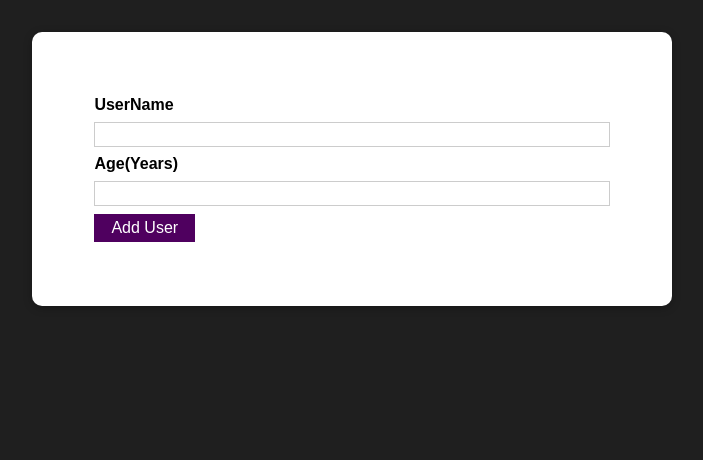
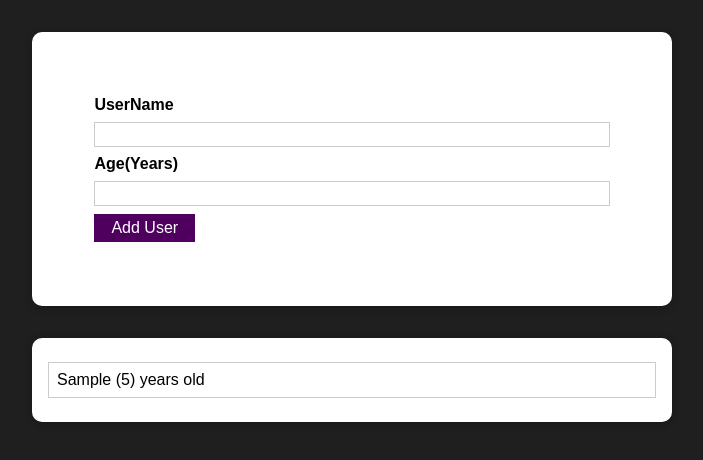
Before and after one commit to altnskmuhammed/React-Practice, a React (Create React App) app: page / in a window 1280 px wide. Both pictures are taken after typing "Sample", "5" into the empty fields and a click on the button "Add User". Shown: the top 460 px of the page, without its empty margins (288-991 px from the left). Built offline with nearby package versions, Linux system fonts and the light colour scheme.

Commit message:
managing state list of users

```diff
--- a/src/App.js
+++ b/src/App.js
@@ -1,10 +1,22 @@
-import React from "react";
+import React, { useState } from "react";
 import AddUser from "./components/Users/AddUser";
+import UsersList from "./components/Users/UsersList";
 
 function App() {
+  const [userList, setUserList] = useState([]);
+
+  const addUserHandler = (uName, uAge) => {
+    setUserList((prevUserList) => {
+      return [
+        ...prevUserList,
+        { name: uName, age: uAge, id: Math.random().toString() },
+      ];
+    });
+  };
   return (
     <div>
-      <AddUser />
+      <AddUser onAddUser={addUserHandler} />
+      <UsersList users={userList} />
     </div>
   );
 }
--- a/src/components/Users/AddUser.js
+++ b/src/components/Users/AddUser.js
@@ -2,8 +2,9 @@ import React, { useState } from "react";
 import Card from "../UI/Card";
 import classes from "./AddUser.module.css";
 import Button from "../UI/Button";
+import UsersList from "./UsersList";
 
-const AddUser = () => {
+const AddUser = (props) => {
   const [enteredUserName, setEnteredUserName] = useState("");
   const [enteredAge, setEnteredAge] = useState("");
   const addUserHandler = (event) => {
@@ -14,7 +15,7 @@ const AddUser = () => {
     if (+enteredAge < 1) {
       return;
     }
-    console.log(enteredAge, enteredUserName);
+    props.onAddUser(enteredUserName, enteredAge);
     setEnteredUserName("");
     setEnteredAge("");
   };
--- /dev/null
+++ b/src/components/Users/UsersList.js
@@ -0,0 +1,19 @@
+import React from "react";
+import Card from "../UI/Card";
+import classes from "./UsersList.module.css";
+
+const UsersList = (props) => {
+  return (
+    <Card className={classes.users}>
+      <ul>
+        {props.users.map((user) => (
+          <li key={user.id}>
+            {user.name} ({user.age}) years old
+          </li>
+        ))}
+      </ul>
+    </Card>
+  );
+};
+
+export default UsersList;
--- /dev/null
+++ b/src/components/Users/UsersList.module.css
@@ -0,0 +1,16 @@
+.users {
+  margin: 2rem auto;
+  width: 90%;
+  max-width: 40rem;
+}
+
+.users ul {
+  list-style: none;
+  padding: 1rem;
+}
+
+.users li {
+  border: 1px solid #ccc;
+  margin: 0.5rem 0;
+  padding: 0.5rem;
+}
```
